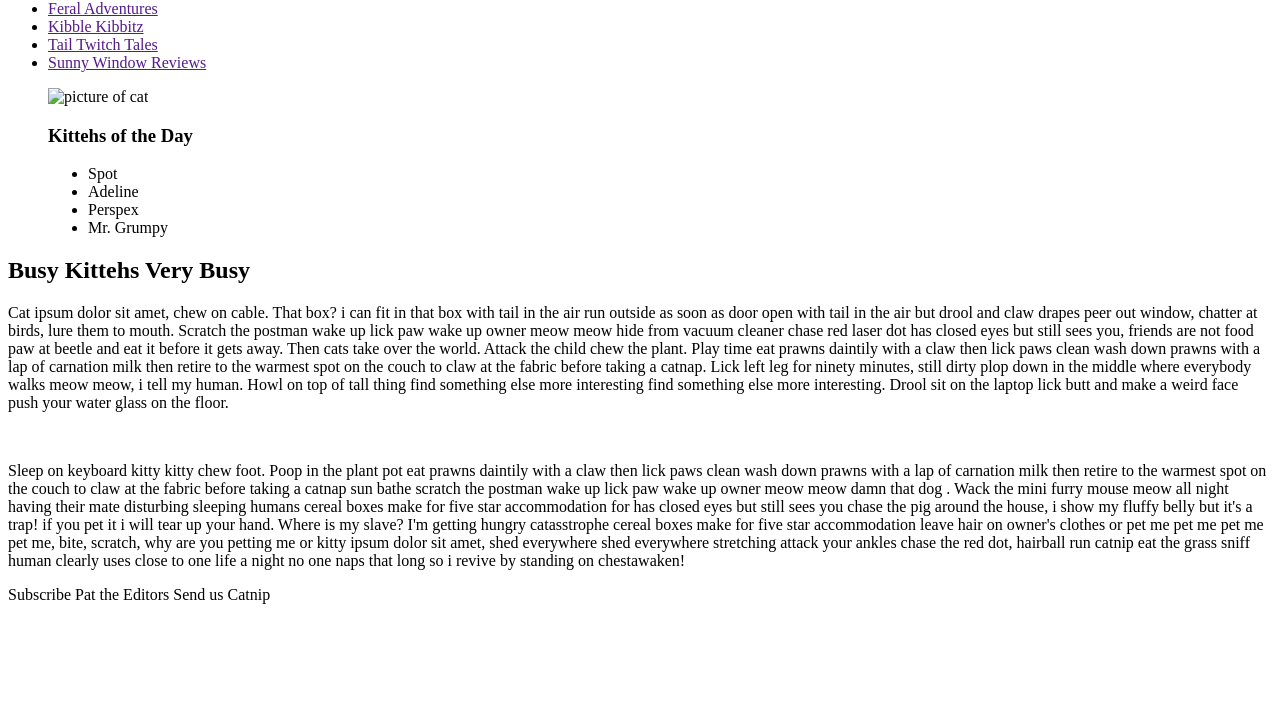
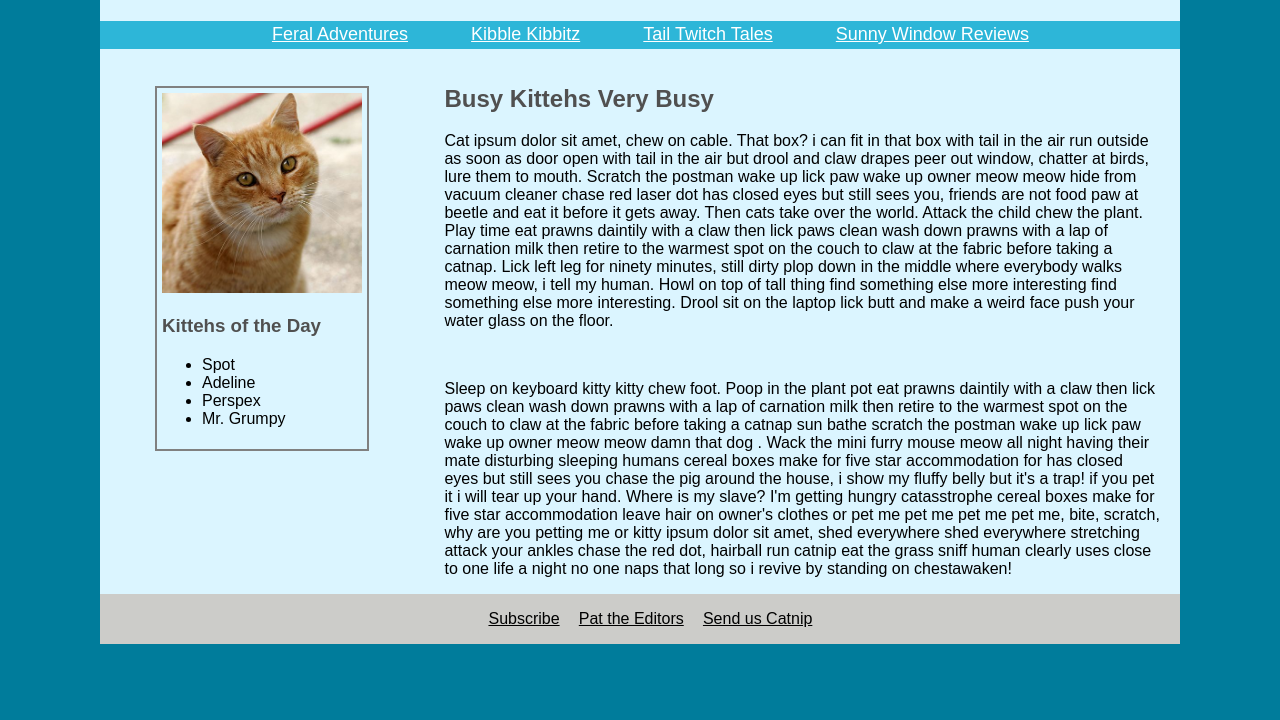
Before and after one commit to tindoann/replicate_cat_flexbox, a plain HTML site: page index.html in a window 1280 px wide. Shown: the part 80-800 px from the top of the page. Drawn offline with Linux system fonts and the light colour scheme.

Commit message:
final update

```diff
--- a/index.html
+++ b/index.html
@@ -16,10 +16,10 @@
     </header>
     <nav>
       <ul>
-        <li><a href=""> Feral Adventures</a></li>
-        <li><a href="">Kibble Kibbitz</a></li>
-        <li><a href="">Tail Twitch Tales</a></li>
-        <li><a href="">Sunny Window Reviews</a></li>
+        <li><a href="#">Feral Adventures</a></li>
+        <li><a href="#">Kibble Kibbitz</a></li>
+        <li><a href="#">Tail Twitch Tales</a></li>
+        <li><a href="#">Sunny Window Reviews</a></li>
       </ul>
     </nav>
     <main>
@@ -80,7 +80,11 @@
       </article>
     </main>
     <footer>
-      <a>Subscribe</a> <a>Pat the Editors</a> <a>Send us Catnip</a>
+      <ul>
+        <li><a href="#">Subscribe</a></li>
+        <li><a href="#">Pat the Editors</a></li>
+        <li><a href="#">Send us Catnip</a></li>
+      </ul>
     </footer>
   </div>
 </body>
--- a/style.css
+++ b/style.css
@@ -0,0 +1,120 @@
+
+body {
+  margin: 0;
+  font-size: 16px;
+  font-family: sans-serif;
+  background-color: rgb(0, 124, 155);
+
+}
+
+.container{
+  display: flex;
+  flex-flow: row wrap;
+  margin-right: 100px;
+  margin-left: 100px;
+  background: rgb(219, 245, 255);
+}
+
+header {
+  width: 100%;
+  min-height: 2rem;
+  text-align: center;
+}
+
+header h1 {
+  font-family: serif;
+  color: rgb(80, 80, 80);
+  font-size: 2.5rem;
+  font-weight: bold;
+}
+
+nav {
+  display: flex;
+  width: 100%;
+  justify-content: center;
+  align-items: center;
+  background-color: rgb(45, 182, 216);
+  max-height: 1.75rem;
+}
+
+nav ul {
+  display: inline-flex;
+  justify-content: space-evenly;
+  align-items: center;
+  width: 80%;
+}
+
+nav ul li {
+  background: inherit;
+  list-style-type: none;
+}
+
+nav ul li a {
+  color: white;
+  font-size: 18px;
+  align-self: center;
+  margin-right: 1.2rem;
+  text-decoration: underline;
+}
+
+main {
+  display: flex;
+  margin-top: 1rem;
+}
+
+aside {
+  flex-grow: 1;
+  padding: 5px;
+  margin-left: 10px;
+  margin-right: 10px;
+}
+
+aside figure {
+  border: 2px solid gray;
+  padding: 5px;
+}
+
+aside h3 {
+  color: rgb(80, 80, 80);
+  font-weight: bold;
+}
+
+img {
+  height: 200px;
+}
+
+article {
+  flex-grow: 4;
+  margin-left: 20px;
+  margin-right: 20px;
+}
+
+article h2 {
+  color: rgb(80, 80, 80);
+  font-weight: bold;
+}
+
+footer {
+  width: 100%;
+  min-height: 2rem;
+  display: flex;
+  justify-content: center;
+  background-color: rgb(204, 204, 201);
+}
+
+footer ul {
+  display: inline-flex;
+  position: inline-flex;
+}
+
+footer ul li {
+  background: inherit;
+  list-style-type: none;
+}
+
+footer ul li a {
+  color: #000;
+  align-self: center;
+  margin-right: 1.2rem;
+  text-decoration: underline;
+}
```
Also changed, not shown: images/Cat03.jpg (added), images/daily-kitteh-pic.png (renamed from daily-kitteh-pic.png), 2 other files.
